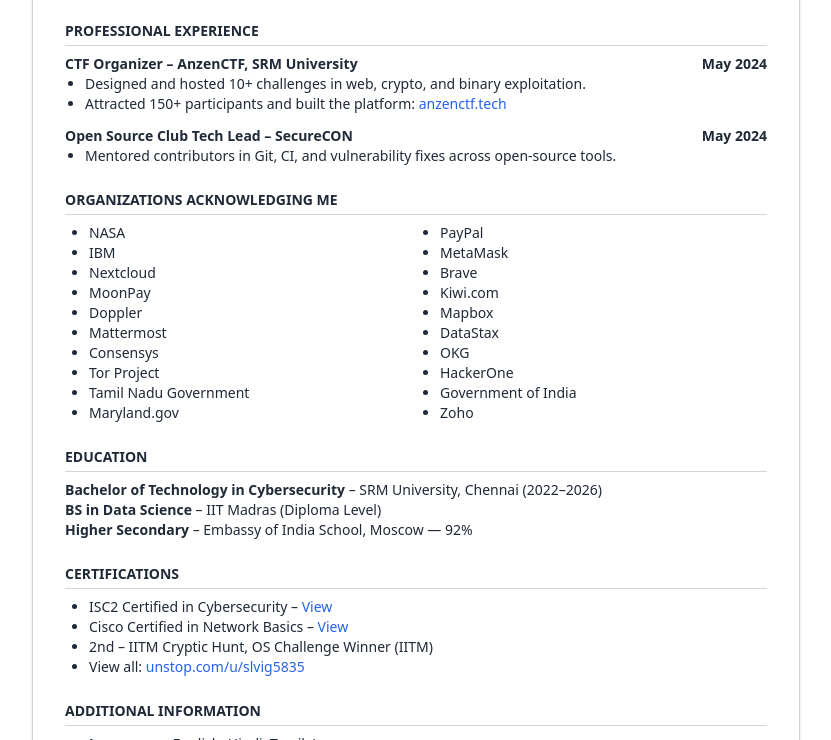
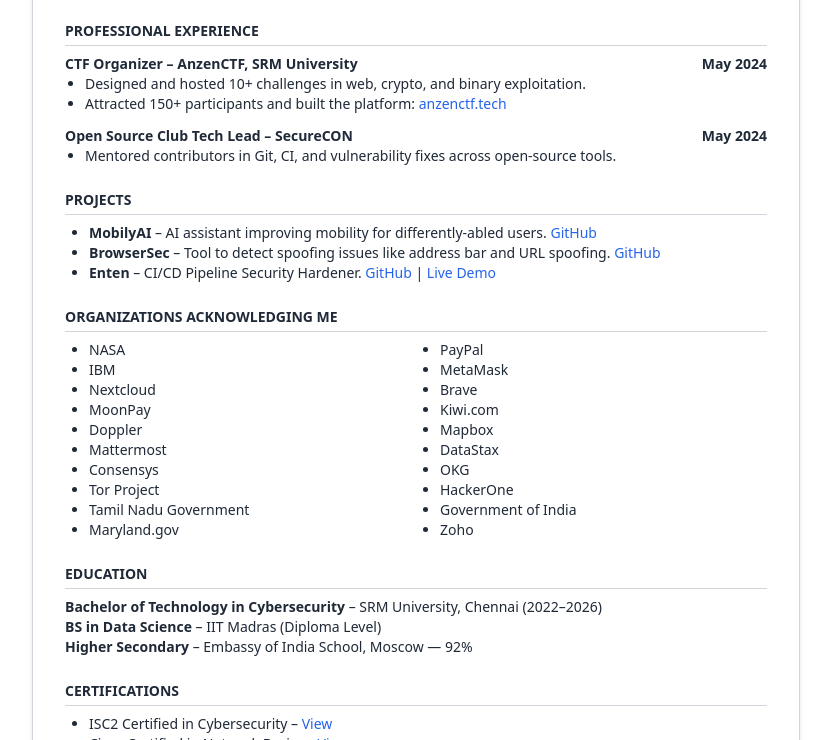
Before and after one commit to autodeskcloud/resume, a plain HTML site: page index.html in a window 1280 px wide. Shown: the part 529-1269 px from the top of the page, without its empty margins (224-1055 px from the left). Drawn offline with nearby package versions, Linux system fonts and the light colour scheme.

Commit message:
Update index.html

```diff
--- a/index.html
+++ b/index.html
@@ -72,6 +72,15 @@
     </section>
 
     <section class="mb-6">
+      <h2 class="text-sm font-bold uppercase border-b border-gray-300 pb-1">Projects</h2>
+      <ul class="list-disc text-sm ml-6 mt-2">
+        <li><strong>MobilyAI</strong> – AI assistant improving mobility for differently-abled users. <a href="https://github.com/slvignesh05/MobilyAI" class="text-blue-600">GitHub</a></li>
+        <li><strong>BrowserSec</strong> – Tool to detect spoofing issues like address bar and URL spoofing. <a href="https://github.com/slvignesh05/BrowserSec" class="text-blue-600">GitHub</a></li>
+        <li><strong>Enten</strong> – CI/CD Pipeline Security Hardener. <a href="https://github.com/slvignesh05/Enten" class="text-blue-600">GitHub</a> | <a href="https://enten-alpha.vercel.app" class="text-blue-600">Live Demo</a></li>
+      </ul>
+    </section>
+
+    <section class="mb-6">
       <h2 class="text-sm font-bold uppercase border-b border-gray-300 pb-1">Organizations Acknowledging Me</h2>
       <ul class="list-disc text-sm ml-6 mt-2 grid grid-cols-2 gap-x-6">
         <li>NASA</li>
```
